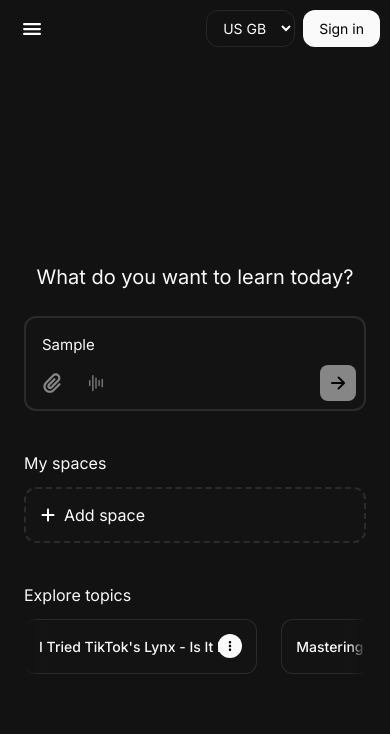
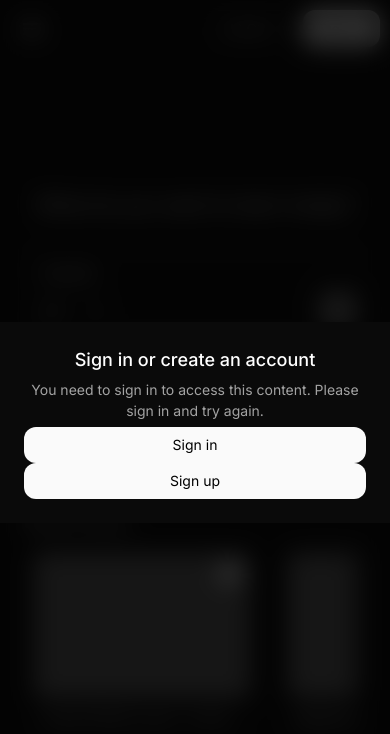
Before and after one commit to MandemGibson/youlearn_clone, a React (Vite) app: page /main in a window 390 px wide. Both pictures are taken after typing "Sample" into the empty fields and a click on the button "Add space". Shown: the top 734 px of the page. Built offline with nearby package versions, Linux system fonts and the light colour scheme.

Commit message:
add SigninModal component; integrate into UploadPage and update button links

```diff
--- a/src/components/index.ts
+++ b/src/components/index.ts
@@ -10,5 +10,6 @@ import Footer from "./landing page/Footer";
 import MainNav from "./main/MainNav";
 import SideBar from "./main/SideBar";
 import TopicCard from "./main/TopicCard";
+import SigninModal from "./main/SigninModal";
 
-export { Hero, Navbar, Brands, Guide, UseCase, Pricing, Testimonials, CTA, Footer, MainNav, SideBar, TopicCard };
+export { Hero, Navbar, Brands, Guide, UseCase, Pricing, Testimonials, CTA, Footer, MainNav, SideBar, TopicCard, SigninModal };
--- a/src/components/landing page/CTA.tsx
+++ b/src/components/landing page/CTA.tsx
@@ -21,7 +21,7 @@ const CTA = () => {
           className="bg-[#121212] px-[24px] py-[12px] rounded-full text-[18px]
           text-white hover:cursor-pointer transition ease-in delay-75 hover:bg-[#121212]/80"
         >
-          Get Started
+          <a href="main">Get Started</a>
         </button>
       </div>
     </section>
--- a/src/components/landing page/Hero.tsx
+++ b/src/components/landing page/Hero.tsx
@@ -41,13 +41,13 @@ const Hero = () => {
           py-[12px] rounded-full text-[18px] hover:cursor-pointer
           transition ease-in delay-75 hover:bg-[#f6f6f6]"
           >
-            See features
+            <a href="#features">See features</a>
           </button>
           <button
             className="bg-[#121212] px-[24px] py-[12px] rounded-full text-[18px]
           text-white hover:cursor-pointer transition ease-in delay-75 hover:bg-[#121212]/80"
           >
-            Get Started
+            <a href="main">Get Started</a>
           </button>
         </div>
         <div className="flex items-center justify-center space-x-[10px]">
--- a/src/components/landing page/Navbar.tsx
+++ b/src/components/landing page/Navbar.tsx
@@ -54,7 +54,7 @@ const Navbar = () => {
               className="w-full bg-black text-white py-[8px] rounded-full
             mb-[40px]"
             >
-              Get Started
+              <a href="/main">Get Started</a>
             </button>
           </>
         )}
@@ -82,7 +82,7 @@ const Navbar = () => {
           className="bg-black text-white px-[12px] py-[8px]
         rounded-full hover:cursor-pointer text-[14px] transition ease-in delay-75 hover:bg-[#121212]/80"
         >
-          Get Started
+          <a href="main">Get Started</a>
         </button>
       </div>
     </nav>
--- a/src/components/landing page/PriceCard.tsx
+++ b/src/components/landing page/PriceCard.tsx
@@ -54,7 +54,7 @@ const PriceCard = ({
             : "bg-white text-[#121212]"
         } rounded-full py-[12px] px-[24px] hover:cursor-pointer`}
       >
-        {buttonText}
+        <a href={type === "Free" ? "main" : "pricing"}>{buttonText}</a>
       </button>
     </div>
   );
--- /dev/null
+++ b/src/components/main/SigninModal.tsx
@@ -0,0 +1,34 @@
+const SigninModal = () => {
+  return (
+    <div
+      className="absolute h-full w-full backdrop-blur-md flex items-center
+       justify-center z-50 bg-[#000]/80"
+    >
+      <div className="w-full space-y-[6px] bg-[#0a0a0a] p-6 text-center">
+        <h1 className="font-manrope font-medium text-[18px] text-white">
+          Sign in or create an account
+        </h1>
+        <p className="text-[14px] text-[#a3a3a3]">
+          You need to sign in to access this content. Please sign in and try
+          again.
+        </p>
+        <div className="flex flex-col w-full">
+          <button
+            className="py-2 px-4 rounded-[0.75rem] bg-[#fafafa]
+          text-sm w-full"
+          >
+            Sign in
+          </button>
+          <button
+            className="py-2 px-4 rounded-[0.75rem] bg-[#fafafa]
+          text-sm w-full"
+          >
+            Sign up
+          </button>
+        </div>
+      </div>
+    </div>
+  );
+};
+
+export default SigninModal;
--- a/src/components/main/TopicCard.tsx
+++ b/src/components/main/TopicCard.tsx
@@ -11,7 +11,7 @@ const TopicCard: FC<TopicCardProps> = ({ title, thumbnail }) => {
     <div
       className="w-[calc(72%-13px)] max-w-[250px] p-[6px] border border-[#fafafa1a]
       bg-[#17171766] rounded-xl hover:shadow-xs hover:shadow-green-500
-      sm:min-h-[250px] md:min-w-[300px] flex flex-col"
+      sm:min-h-[250px] min-h-[200px] md:min-w-[300px] flex flex-col"
     >
       <div className="w-full relative flex-1 bg-[#fafafa66] rounded-lg my-auto">
         <button className="absolute p-1 rounded-full top-2 right-2 bg-[#fafafa]">
--- a/src/pages/main/UploadPage.tsx
+++ b/src/pages/main/UploadPage.tsx
@@ -1,5 +1,5 @@
 import { useState, useEffect } from "react";
-import { MainNav, SideBar, TopicCard } from "../../components";
+import { MainNav, SideBar, SigninModal, TopicCard } from "../../components";
 import { FaPaperclip } from "react-icons/fa6";
 import { PiWaveform } from "react-icons/pi";
 import { IoArrowForward } from "react-icons/io5";
@@ -61,6 +61,8 @@ const topics = [
 const UploadPage = () => {
   const [showSideBar, setShowSideBar] = useState(false);
   const [mountSideBar, setMountSideBar] = useState(false);
+  const [openModal, setOpenModal] = useState(false);
+  const user = null;
 
   useEffect(() => {
     if (showSideBar) setMountSideBar(true);
@@ -77,17 +79,11 @@ const UploadPage = () => {
   };
 
   return (
-    <main
-      className="min-h-screen flex relative bg-[#121212]"
-    >
+    <main className="min-h-screen flex relative bg-[#121212]">
       <MainNav onClick={handleShowSideBar} />
       <div className="w-full flex">
         {mountSideBar && (
-          <div
-            className={`${
-              showSideBar ? "w-full md:w-[16rem]" : "w-0 md:w-[0]"
-            }`}
-          >
+          <div className={`${showSideBar ? "md:w-[16rem]" : "w-0 md:w-[0]"}`}>
             <SideBar isOpen={showSideBar} onClick={handleShowSideBar} />
           </div>
         )}
@@ -135,6 +131,7 @@ const UploadPage = () => {
                border-2 text-white border-dashed border-[#fafafa1a]
              bg-[#17171766] rounded-xl sm:pr-[10rem] md:pr-[20rem] hover:cursor-pointer
              hover:bg-[#fafafa0d]"
+              onClick={() => (user === null ? setOpenModal(true) : undefined)}
             >
               <FaPlus className="w-4 h-4" />
               <p className="text-[16px]">Add space</p>
@@ -159,6 +156,7 @@ const UploadPage = () => {
           </div>
         </div>
       </div>
+      {openModal && <SigninModal />}
     </main>
   );
 };
```
